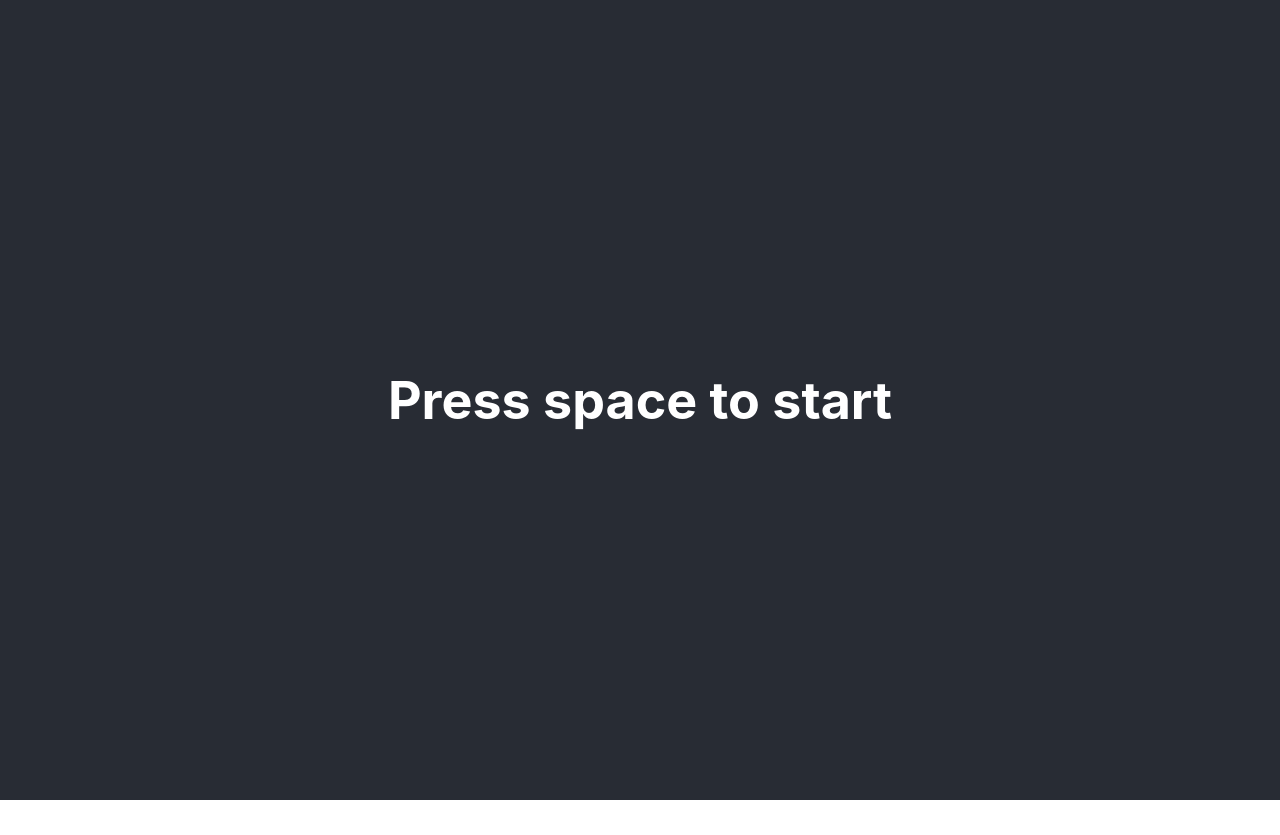
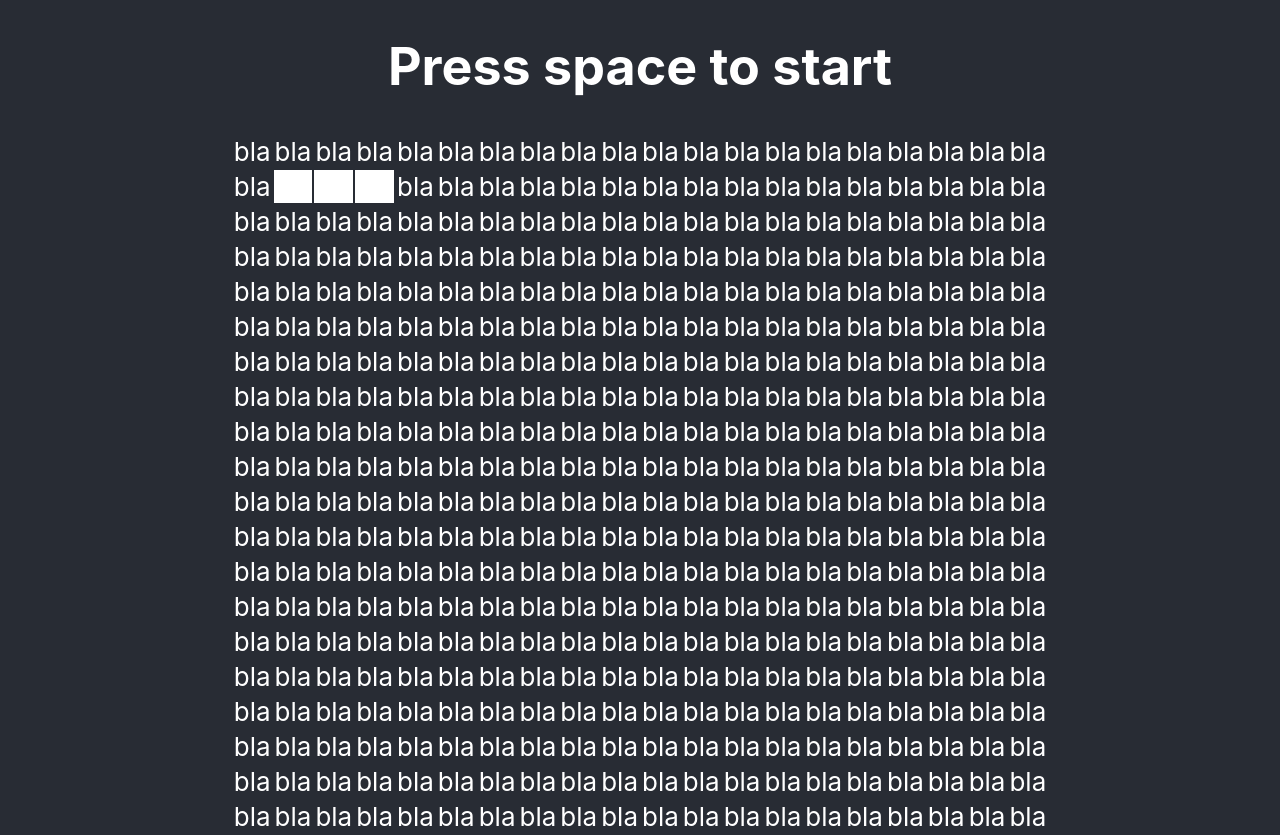
Before and after one commit to guyozeri/react_snake, a React (Create React App) app: page / in a window 1280 px wide. Before the commit the page ends 800 px from the top, so only its background shows below. Built offline with nearby package versions, Linux system fonts and the light colour scheme.

Commit message:
Added moving snake.

```diff
--- a/package.json
+++ b/package.json
@@ -7,9 +7,11 @@
     "@testing-library/react": "^9.5.0",
     "@testing-library/user-event": "^7.2.1",
     "@types/jest": "^24.9.1",
+    "@types/lodash": "^4.14.161",
     "@types/node": "^12.12.62",
     "@types/react": "^16.9.50",
     "@types/react-dom": "^16.9.8",
+    "lodash": "^4.17.20",
     "react": "^16.13.1",
     "react-dom": "^16.13.1",
     "react-scripts": "3.4.3",
--- a/src/App.tsx
+++ b/src/App.tsx
@@ -1,8 +1,40 @@
-import React, {useState} from 'react';
+import React, {useEffect, useState} from 'react';
 import './App.css';
+import {findIndex, last} from 'lodash';
 
 function App() {
     const [isPlaying, setIsPlaying] = useState<boolean>(false)
+    const initialSnake: { row: number, col: number }[] = [{row: 1, col: 1}, {row: 1, col: 2}, {row: 1, col: 3}];
+    const [snake, setSnake] = useState<{ row: number, col: number }[]>(initialSnake)
+    const dim = 20;
+    const board = [];
+    const row = [];
+    for (let i = 0; i < dim; i++) {
+        row.push(0);
+    }
+    for (let i = 0; i < dim; i++) {
+        board.push(row);
+    }
+
+    // useEffect(() => console.log(snake))
+
+    useEffect(() => {
+        if (isPlaying) {
+            const interval = setInterval(
+                () => {
+                    setSnake(prevState => {
+                        const lastCell = last(prevState);
+                        const newState = prevState.slice(1, prevState.length)
+                        if (lastCell) {
+                            newState.push({row: lastCell.row, col: lastCell.col + 1})
+                        }
+                        return newState
+                    })
+                }, 1000
+            );
+            return () => clearInterval(interval);
+        }
+    }, [isPlaying])
 
     return (
         <div className="App" tabIndex={0} onKeyPress={event => {
@@ -13,6 +45,22 @@ function App() {
             <header className="App-header">
                 <div>
                     <h1>{isPlaying ? "Playing" : "Press space to start"}</h1>
+                    <table>
+                        {
+                            board.map((value, index) => <tr>
+                                {
+                                    value.map((value, secondIndex) =>
+                                        <td style={findIndex(snake, {
+                                            row: index,
+                                            col: secondIndex
+                                        }) !== -1 ? {backgroundColor: "white"} : {}}>
+                                            bla
+                                        </td>
+                                    )
+                                }
+                            </tr>)
+                        }
+                    </table>
                 </div>
             </header>
         </div>
```
Also changed, not shown: 1 other file (tests, documents, lock files or other folders).
